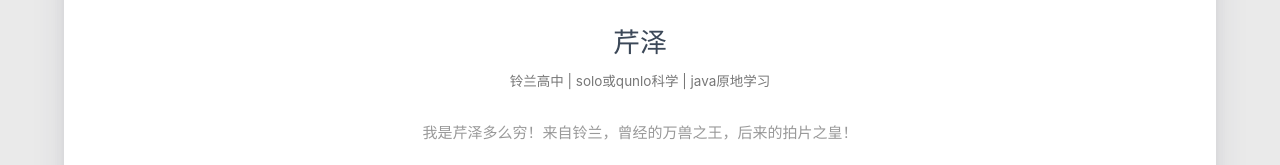
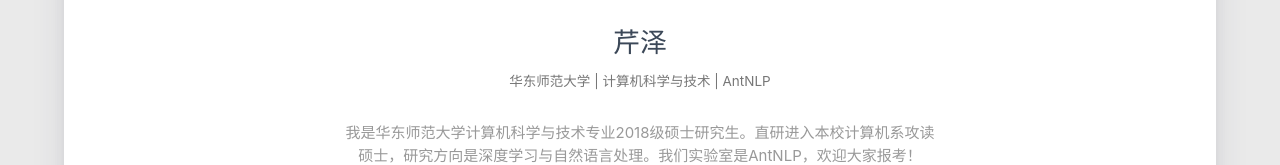
Before and after one commit to qinzeduomoxiong/qinzeduomoxiong.github.io, a plain HTML site: page about/index.html in a window 1280 px wide. Shown: the part 636-801 px from the top of the page. Drawn offline with Linux system fonts and the light colour scheme; some packages are replaced by stand-ins of ours; animation ran at ten frames a second; a script that the page names is missing.

Commit message:
Site updated: 2019-11-28 18:20:51

```diff
--- a/about/index.html
+++ b/about/index.html
@@ -287,7 +287,7 @@
         <div class="brand">
             <div class="title center-align">
                 <!--
-                    芹泽
+                    qinze
                  -->
 
                     关于
@@ -368,7 +368,7 @@ $('.bg-cover').css('background-image', 'url(/medias/banner/' + new Date().getDay
 
                                 </div>
                                 <div class="title">芹泽</div>
-                                <div class="career">铃兰高中 | solo或qunlo科学 | java原地学习</div>
+                                <div class="career">华东师范大学 | 计算机科学与技术 | AntNLP</div>
                                 <div class="social-link hide-on-large-only" data-aos="zoom-in-left">
 
     <a href="https://github.com/qinzeduomoxiong" class="tooltipped" target="_blank" data-tooltip="访问我的GitHub" data-position="top" data-delay="50">
@@ -442,7 +442,7 @@ $('.bg-cover').css('background-image', 'url(/medias/banner/' + new Date().getDay
                     </div>
                 </div>
 
-                <div class="introduction center-align" data-aos="fade-up">我是芹泽多么穷！来自铃兰，曾经的万兽之王，后来的拍片之皇！</div>
+                <div class="introduction center-align" data-aos="fade-up">我是华东师范大学计算机科学与技术专业2018级硕士研究生。直研进入本校计算机系攻读硕士，研究方向是深度学习与自然语言处理。我们实验室是AntNLP，欢迎大家报考！</div>
 
                 <style type="text/css">
     #posts-chart,
--- a/sitemap.xml
+++ b/sitemap.xml
@@ -37,14 +37,14 @@
   </url>
 
   <url>
-    <loc>https://youknowwhatscookingboom.com/archives/index.html</loc>
+    <loc>https://youknowwhatscookingboom.com/categories/index.html</loc>
 
     <lastmod>2019-09-26T05:13:10.000Z</lastmod>
 
   </url>
 
   <url>
-    <loc>https://youknowwhatscookingboom.com/categories/index.html</loc>
+    <loc>https://youknowwhatscookingboom.com/archives/index.html</loc>
 
     <lastmod>2019-09-26T05:13:10.000Z</lastmod>
 
```
Also changed, not shown: favicon.png.
